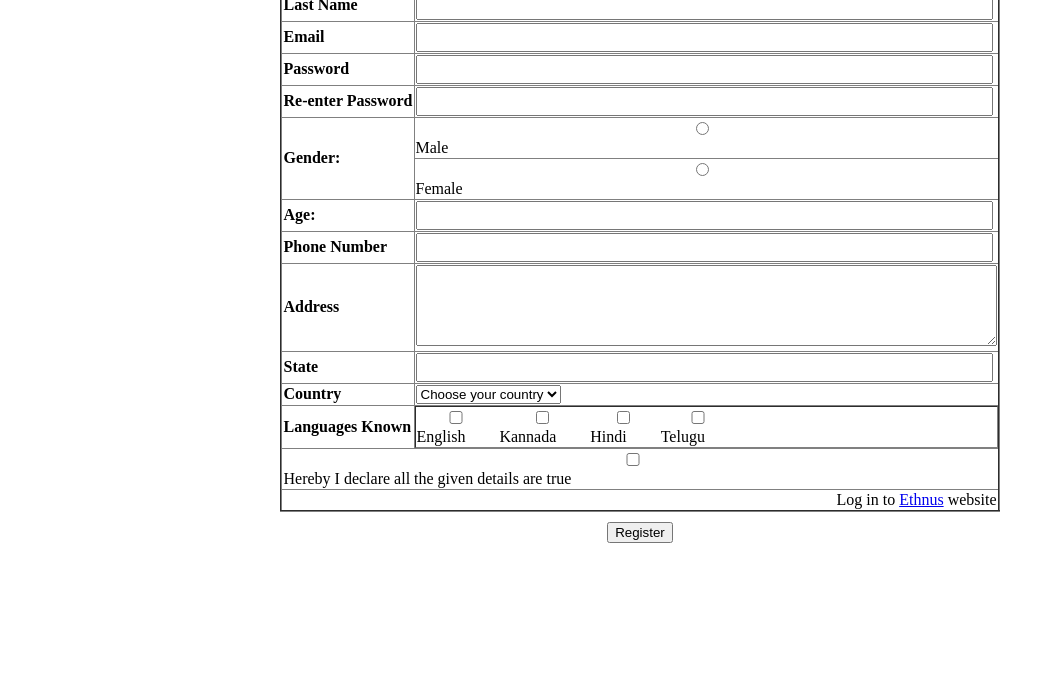
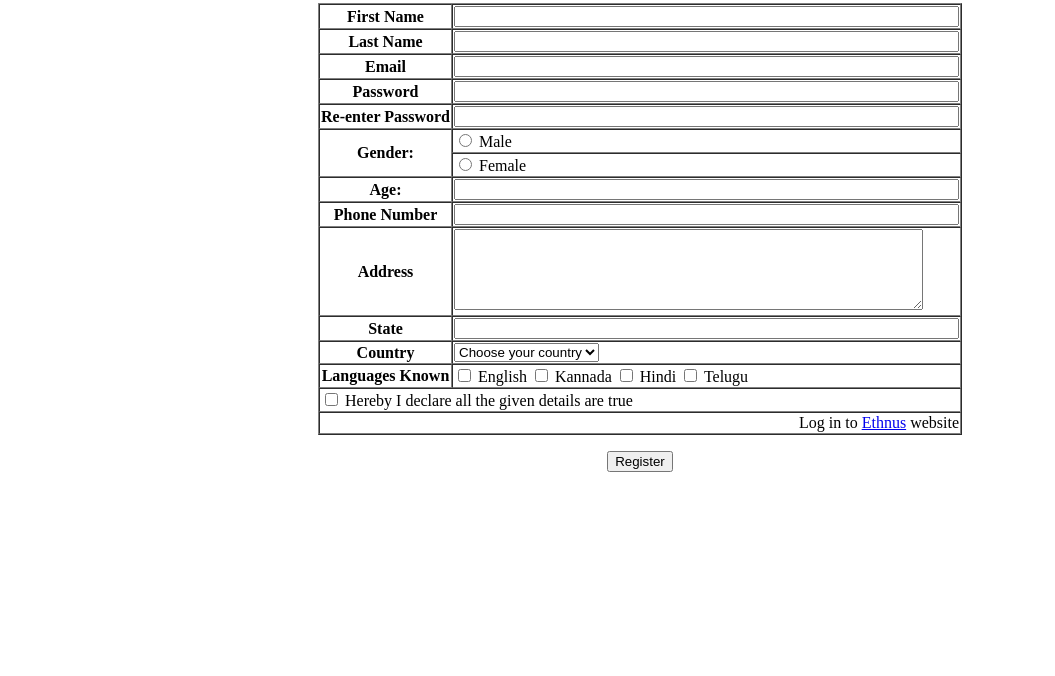
Before and after one commit to syedomar1/MERN-Tasks, a plain HTML site: page HTML/Task5.html in a window 1280 px wide. Shown: the part 124-800 px from the top of the page, without its empty margins (0-1055 px from the left). Drawn offline with Linux system fonts and the light colour scheme.

Commit message:
Updated HTML tasks

```diff
--- a/HTML/Task5.html
+++ b/HTML/Task5.html
@@ -3,111 +3,163 @@
 <head>
     <meta charset="UTF-8">
     <meta name="viewport" content="width=device-width, initial-scale=1.0">
-    <title>Document</title>
+    <title>Task5</title>
     <style>
-        body {
-            display: flex;
-            justify-content: center;
-            align-items: center;
-            flex-direction: column;
-            margin: 0;
-        }
-        table {
-            border-collapse: collapse;
-        }
-        td {
+        .head{
+            color:blue;
+            font-size: 40px;
             font-weight: bold;
         }
-        input {
-            width: 97%;
-            padding: 5px;
-        }
-        .languages {
-            display: flex;
-            flex-wrap: wrap;
-            gap: 10px;
-        }
+        /* h2{
+            color:blue;
+            font-size: 40px;
+            font-weight: bold;
+        } */
     </style>
 </head>
 <body>
-    <h1 style="color: blue; text-align: center;">Registration Form</h1>
-    <table border="2">
+    <div><a href="./index.html">Back to Index Page</a></div>
+    <center>
+        </br>
+        <!-- <div class="head">Registration form</div> -->
+        <!-- <h2>Registration form</h2> -->
+        </br>
+        <form action="" method="post">
+            <table border="1" cellspacing="0">
+                <thead>
+                    <div class="head">
+                        Registration form
+                    </div>
+                </thead>
+                <br/>
+                <tbody>
                     <tr>
-            <td>First Name</td>
-            <td><input type="text"></td>
+                        <th>
+                            <label for="fname">First Name</label>
+                        </th>
+                        <td>
+                            <input type="text" name="fname" id="fname" size="60">
+                        </td>
                     </tr>
                     <tr>
-            <td>Last Name</td>
-            <td><input type="text"></td>
+                        <th>
+                            <label for="lname">Last Name</label>
+                        </th>
+                        <td>
+                            <input type="text" name="lname" id="lname" size="60">
+                        </td>
                     </tr>
                     <tr>
-            <td>Email</td>
-            <td><input type="email"></td>
+                        <th>
+                            <label for="email">Email</label>
+                        </th>
+                        <td>
+                            <input type="email" name="email" id="email" size="60">
+                        </td>
                     </tr>
                     <tr>
-            <td>Password</td>
-            <td><input type="password"></td>
+                        <th>
+                            <label for="password">Password</label>
+                        </th>
+                        <td>
+                            <input type="password" name="password" id="password" size="60">
+                        </td>
                     </tr>
                     <tr>
-            <td>Re-enter Password</td>
-            <td><input type="password"></td>
+                        <th>
+                            <label for="repassword">Re-enter Password</label>
+                        </th>
+                        <td>
+                            <input type="password" name="repassword" id="repassword" size="60">
+                        </td>
                     </tr>
                     <tr>
-            <td rowspan="2">Gender:</td>
-            <td style="font-weight: lighter;"><input type="radio" name="gender" value="male"> Male</td>
+                        <th rowspan="2">
+                            <label for="gender">Gender:</label>
+                        </th>
+                        <td>
+                            <input type="radio" name="gender" id="male"> Male
+                        </td>
                     </tr>
                     <tr>
-            <td style="font-weight: lighter;"><input type="radio" name="gender" value="female"> Female</td>
+                        <td>
+                            <input type="radio" name="gender" id="female"> Female
+                        </td>
                     </tr>
                     <tr>
-            <td>Age:</td>
-            <td><input type="number"></td>
+                        <th>
+                            <label for="age">Age:</label>
+                        </th>
+                        <td>
+                            <input type="text" name="age" id="age" size="60">
+                        </td>
                     </tr>
                     <tr>
-            <td>Phone Number</td>
-            <td><input type="number"></td>
+                        <th>
+                            <label for="phone">Phone Number</label>
+                        </th>
+                        <td>
+                            <input type="tel" name="phone" id="phone" size="60">
+                        </td>
                     </tr>
                     <tr>
-            <td>Address</td>
-            <td><textarea name="" id="" cols="70" rows="5"></textarea></td>
+                        <th>
+                            <label for="address">Address</label>
+                        </th>
+                        <td>
+                            <textarea name="address" id="address" cols="56" rows="5"></textarea>
+                        </td>
                     </tr>
                     <tr>
-            <td>State</td>
-            <td><input type="text"></td>
+                        <th>
+                            <label for="state">State</label>
+                        </th>
+                        <td>
+                            <input type="text" name="state" id="state" size="60">
+                        </td>
                     </tr>
                     <tr>
-            <td>Country</td>
+                        <th>
+                            <label for="country">Country</label>
+                        </th>
                         <td>
-                <select name="" id="">
+                            <select name="country" id="country">
                                 <option value="">Choose your country</option>
                                 <option value="india">India</option>
-                    <option value="usa">Russia</option>
-                    <option value="china">KSA</option>
+                                <option value="usa">USA</option>
+                                <option value="uk">UK</option>
+                                <option value="china">China</option>
                             </select>
                         </td>
                     </tr>
                     <tr>
-            <td>Languages Known</td>
-            <td class="languages" style="font-weight: lighter;">
-                <label><input type="checkbox" name="language" value="english"> English</label>
-                <label><input type="checkbox" name="language" value="kannada"> Kannada</label>
-                <label><input type="checkbox" name="language" value="hindi"> Hindi</label>
-                <label><input type="checkbox" name="language" value="telugu"> Telugu</label>
+                        <th>
+                            <label for="lang">Languages Known</label>
+                        </th>
+                        <td>
+                            <input type="checkbox" name="lang" id="lang" value="English"> English
+                            <input type="checkbox" name="lang" id="lang" value="Kannada"> Kannada
+                            <input type="checkbox" name="lang" id="lang" value="Hindi"> Hindi
+                            <input type="checkbox" name="lang" id="lang" value="Telugu"> Telugu
                         </td>
                     </tr>
                     <tr>
-            <td style="font-weight: lighter;" colspan="2">
-                <input type="checkbox"> Hereby I declare all the given details are true
+                        <td colspan="2">
+                            <input type="checkbox" name="terms" id="terms">
+                            <label for="terms">Hereby I declare all the given details are true</label>
                         </td>
                     </tr>
                     <tr>
-            <td colspan="2" style="text-align: right; font-weight: lighter;">
+                        <td colspan="2" align="right">
                             Log in to
-                <a href="https://ethnus.com" target="_blank">Ethnus</a>
+                            <a href="https://www.ethnus.com/">Ethnus</a>
                             website
                         </td>
                     </tr>
+                </tbody>
             </table>
-    <button style="margin-top: 10px;" type="submit">Register</button>
+            <p><input type="submit" value="Register"></p>
+        </form>
+    </center>
 </body>
 </html>
```
Also changed, not shown: HTML/Task1.html (+8 -3 lines), HTML/Task2.html (+6 -2 lines), HTML/Task3.html (+5 -3 lines), HTML/Task4.html (+9 -4 lines). Lines whose indentation alone changed are shown as unchanged.
